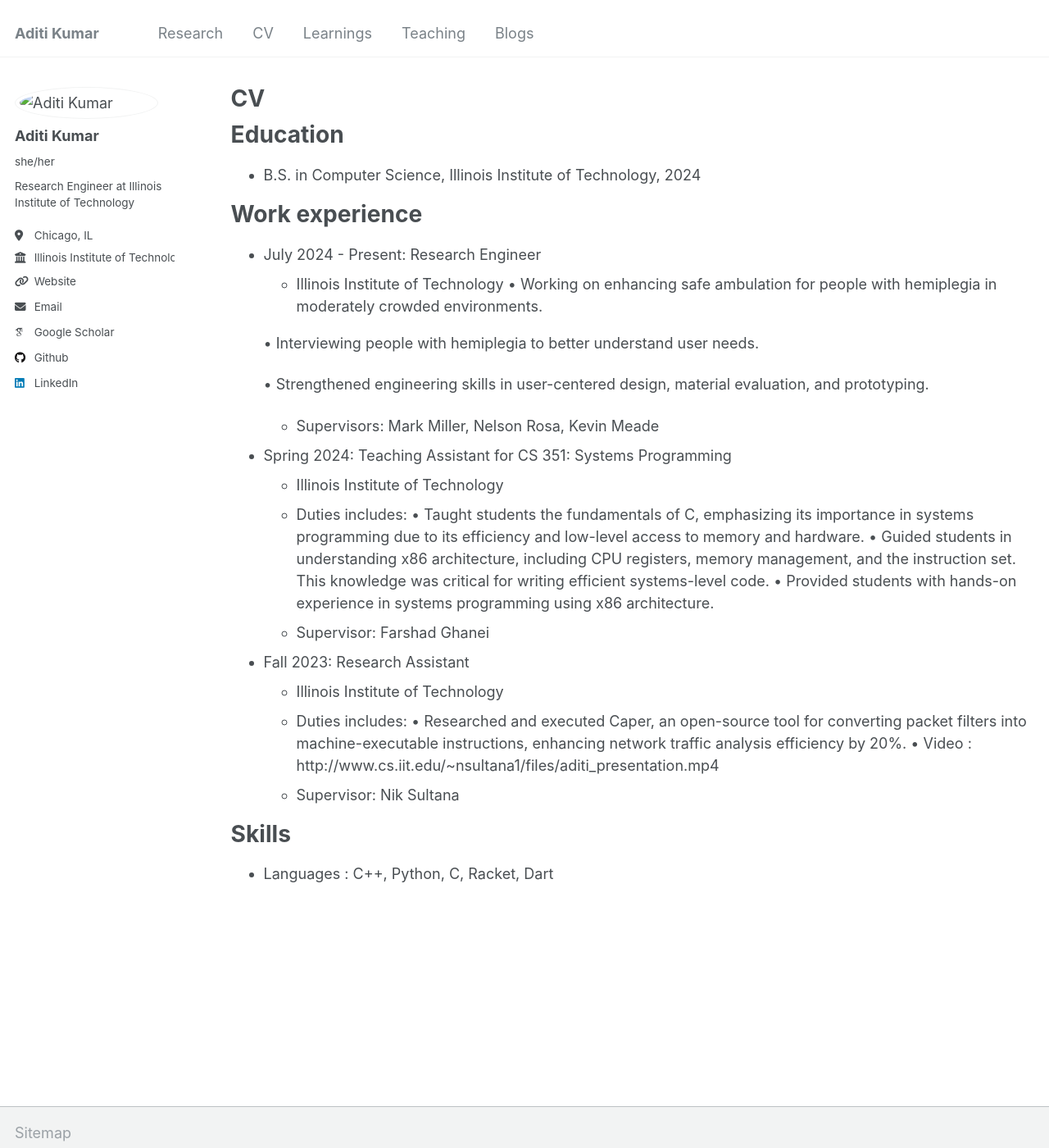
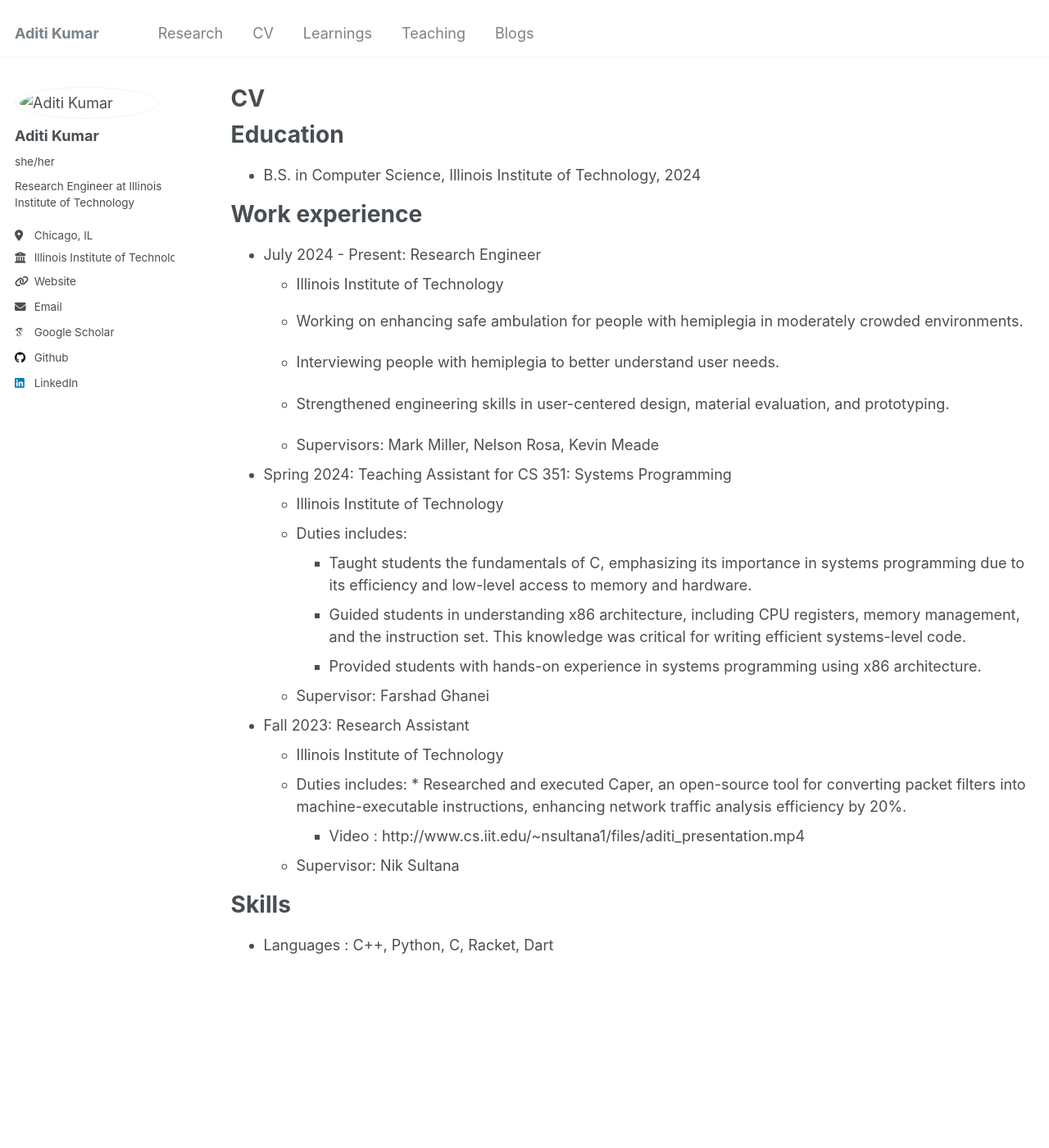
Before and after one commit to aditi1421/aditi1421.github.io, a Jekyll site: the page built from _pages/cv.md, in a window 1280 px wide and 1400 px high. Shown: the whole window at 82% size. Built offline with Jekyll 4.4.1, drawn with Linux system fonts in a browser that asks for light colours; some web fonts are replaced.

Commit message:
Update cv.md

```diff
--- a/_pages/cv.md
+++ b/_pages/cv.md
@@ -17,27 +17,27 @@ Work experience
 ======
 * July 2024 - Present: Research Engineer
   * Illinois Institute of Technology
-   • Working on enhancing safe ambulation for people with hemiplegia in moderately crowded environments.
+  * Working on enhancing safe ambulation for people with hemiplegia in moderately crowded environments.
 
-   • Interviewing people with hemiplegia to better understand user needs.
+  * Interviewing people with hemiplegia to better understand user needs.
 
-   • Strengthened engineering skills in user-centered design, material evaluation, and prototyping.
+  * Strengthened engineering skills in user-centered design, material evaluation, and prototyping.
 
   * Supervisors: Mark Miller, Nelson Rosa, Kevin Meade
 
 * Spring 2024: Teaching Assistant for CS 351: Systems Programming
   * Illinois Institute of Technology
   * Duties includes:
-      •	Taught students the fundamentals of C, emphasizing its importance in systems programming due to its efficiency and low-level access to memory and hardware.
-      •	 Guided students in understanding x86 architecture, including CPU registers, memory management, and the instruction set. This knowledge was critical for writing efficient systems-level code.
-      •	Provided students with hands-on experience in systems programming using x86 architecture.
+      *	Taught students the fundamentals of C, emphasizing its importance in systems programming due to its efficiency and low-level access to memory and hardware.
+      *  Guided students in understanding x86 architecture, including CPU registers, memory management, and the instruction set. This knowledge was critical for writing efficient systems-level code.
+      *	Provided students with hands-on experience in systems programming using x86 architecture.
   * Supervisor: Farshad Ghanei
 
 * Fall 2023: Research Assistant
   * Illinois Institute of Technology
   * Duties includes:
-    	•	Researched and executed Caper, an open-source tool for converting packet filters into machine-executable instructions, enhancing network traffic analysis efficiency by 20%.
-      •	Video : http://www.cs.iit.edu/~nsultana1/files/aditi_presentation.mp4
+    	*	Researched and executed Caper, an open-source tool for converting packet filters into machine-executable instructions, enhancing network traffic analysis efficiency by 20%.
+      *	Video : http://www.cs.iit.edu/~nsultana1/files/aditi_presentation.mp4
   * Supervisor: Nik Sultana
 
 Skills
```
